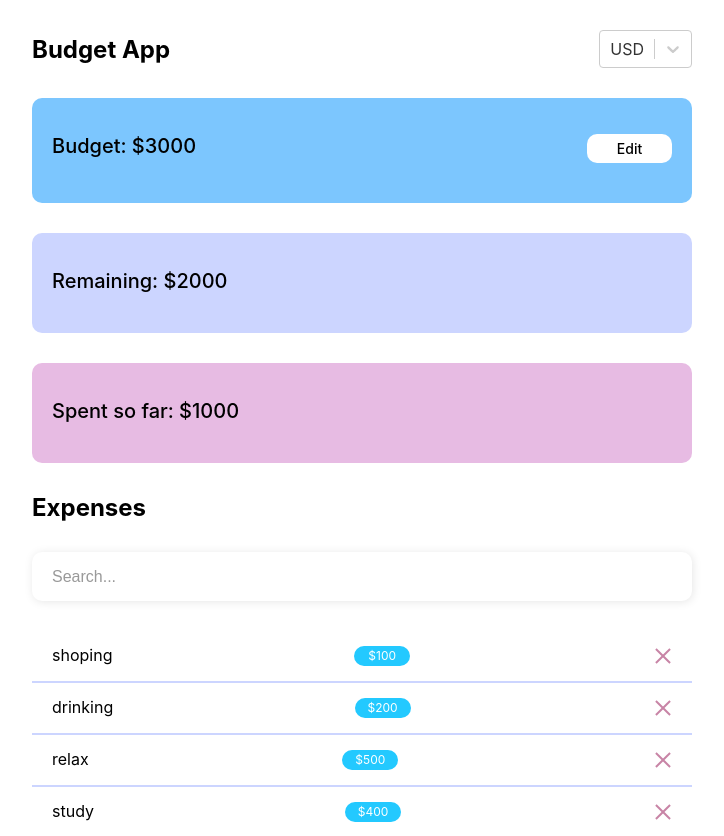
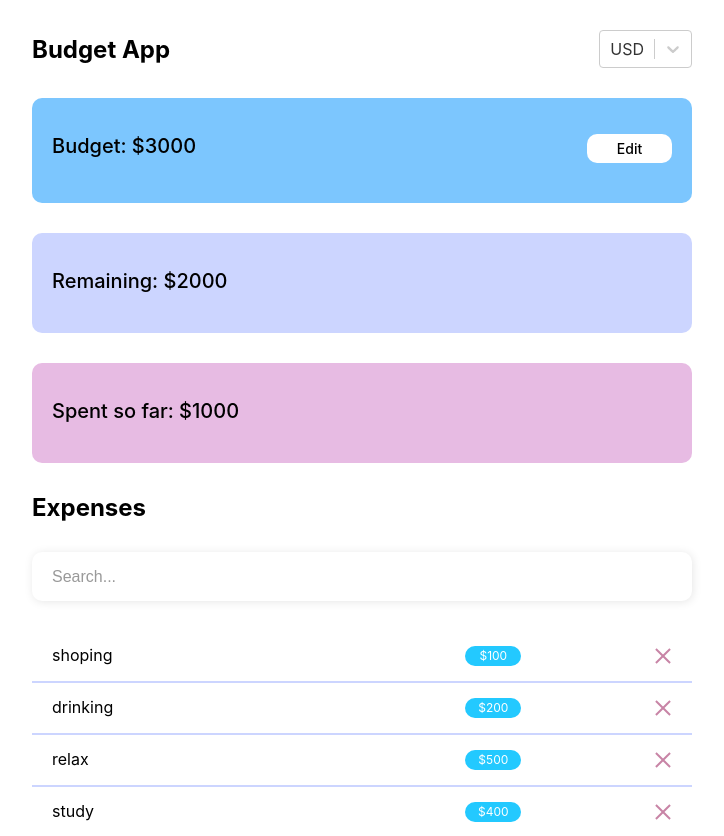
Before and after one commit to Zlata-Saburova/react-budget-app, a React (Create React App) app: page / in a window 1280 px wide. Shown: the whole page, without its empty margins (278-1002 px from the left). Built offline with nearby package versions, Linux system fonts and the light colour scheme.

Commit message:
fix(cross): style cross

```diff
--- a/src/components/Cross/StyledCross.ts
+++ b/src/components/Cross/StyledCross.ts
@@ -2,6 +2,7 @@ import styled from "styled-components";
 
 export const StyledCross = styled.div`
   position: relative;
+  justify-self: right;
   height: 20px;
   width: 20px;
 
--- a/src/components/ListItem/StyledListItem.ts
+++ b/src/components/ListItem/StyledListItem.ts
@@ -1,8 +1,8 @@
 import styled from "styled-components";
 
 export const StyledListItem = styled.li`
-  display: flex;
-  justify-content: space-between;
+  display: grid;
+  grid-template-columns: 4fr 1fr 1fr;
 
   text-align: left;
   padding: 15px 20px;
```
